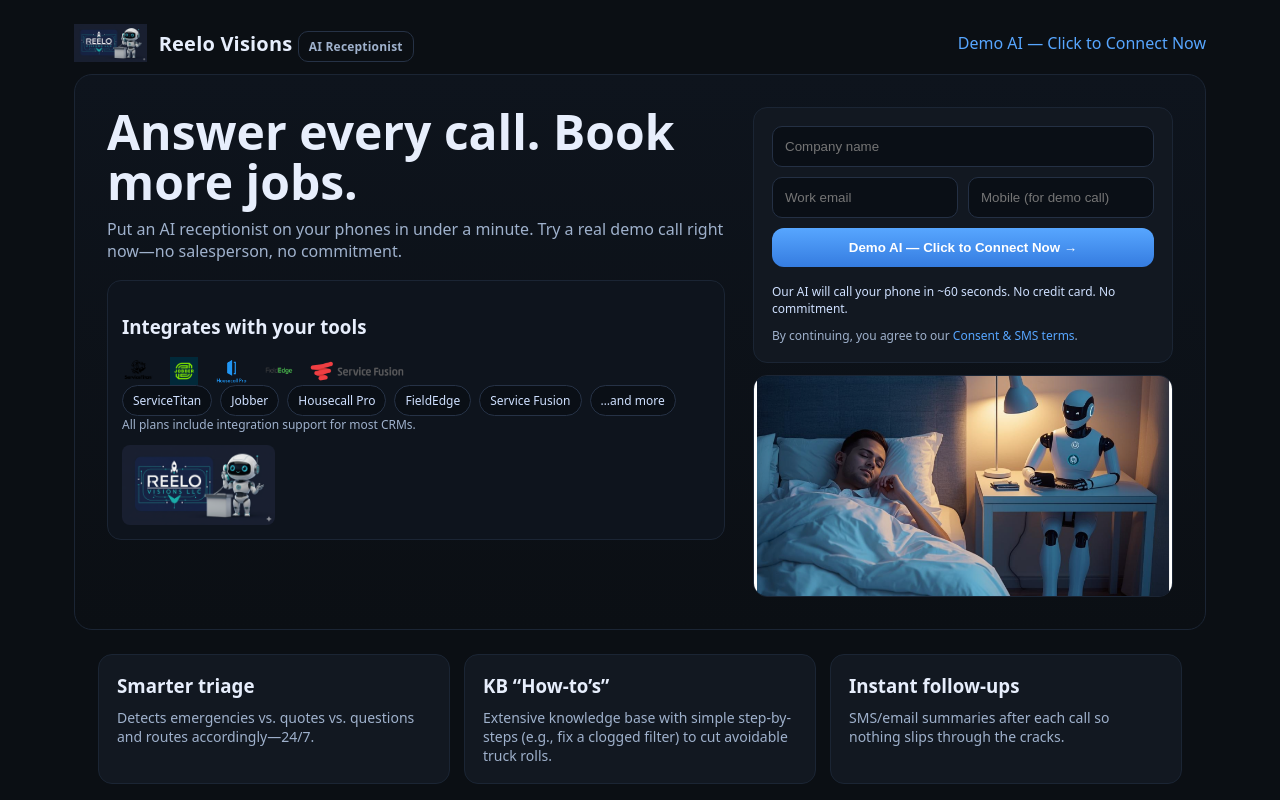
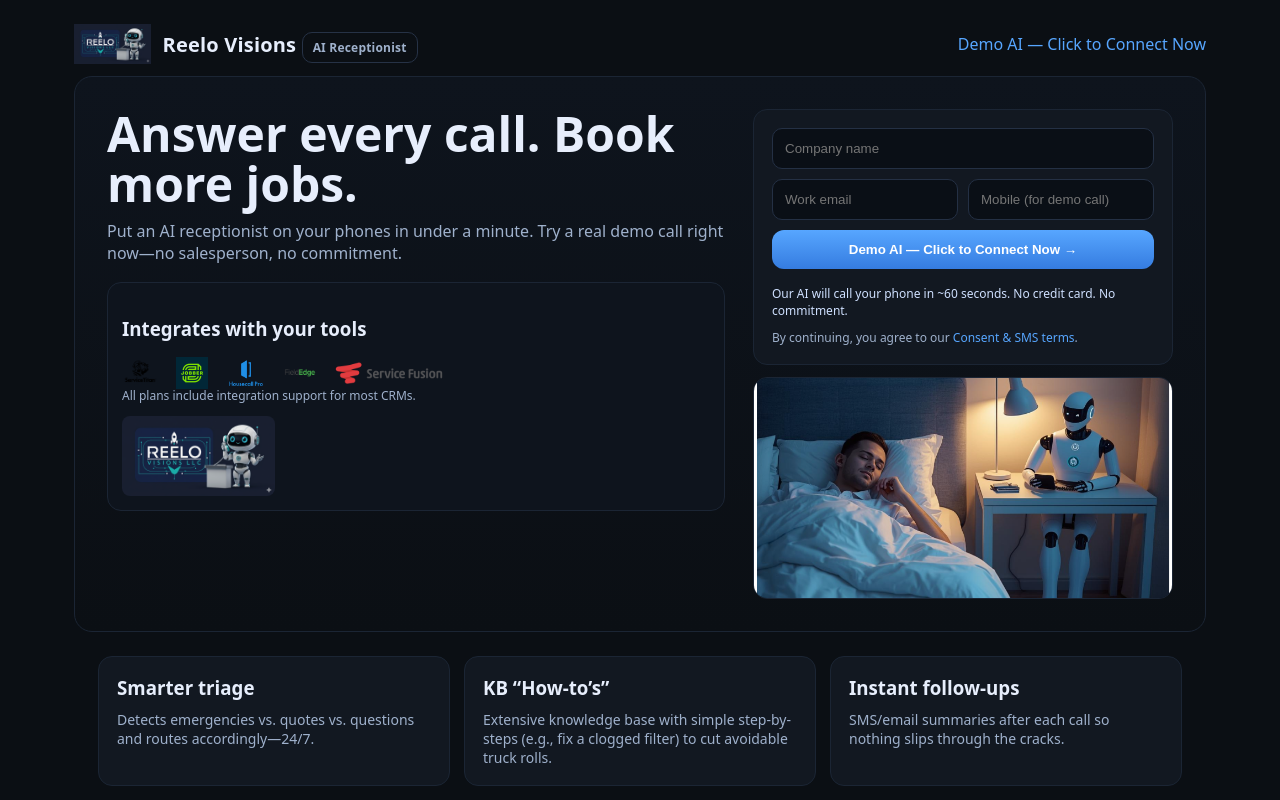
Before and after one commit to reelovisions/reelo-visions-site, a plain HTML site: page index.html in a window 1280 px wide. Shown: the top 800 px of the page. Drawn offline with Linux system fonts and the light colour scheme.

Commit message:
fix(ui): show brand logo; clean CRM logo row (32px height, spacing); remove duplicate text badges

```diff
--- a/assets/site.css
+++ b/assets/site.css
@@ -10,7 +10,7 @@
 header{display:flex;align-items:center;justify-content:space-between;margin-bottom:12px}
 .brand{display:flex;align-items:center;gap:12px}
 .brand .name{font-weight:800;letter-spacing:.2px;font-size:20px}
-.brand img{height:38px;width:auto;display:none}
+.brand img{height:40px;width:auto;display:block}
 .pill{padding:6px 10px;border:1px solid #263246;border-radius:10px;color:#9fb1cc;font-size:12px}
 
 /* Hero: fixed right rail so the form never falls off */
@@ -36,14 +36,14 @@
 /* Integrations + body logo */
 .integrations{margin-top:10px;border:1px solid #1b2534;border-radius:14px;padding:14px;background:#0e141d}
 .badges{display:flex;flex-wrap:wrap;gap:8px}
-.badge{font-size:12px;padding:6px 10px;border:1px solid #263246;border-radius:999px;background:#0a0f16;color:#cfe0ff}
+.badge{font-size:12px;padding:6px 10px;border:1px solid #263246;border-radius:999px;background:#0a0f16;color:#9fb1cc}
 
 #logoBlock{margin-top:12px;display:flex;align-items:center;gap:10px}
 #logoBlock img{max-height:80px;width:auto;display:none;border-radius:8px}
 
 
-.crm-logos{display:flex;flex-wrap:wrap;gap:14px;margin-top:6px}
-.crm-logos img{height:28px;max-width:160px;object-fit:contain;display:inline-block;filter:none}
+.crm-logos{display:flex;flex-wrap:wrap;gap:18px;margin-top:8px;align-items:center}
+.crm-logos img{height:32px;max-width:160px;object-fit:contain;display:inline-block;opacity:.95}
 
 /* Right-rail hero image: capped */
 .hero-media{border-radius:14px;overflow:hidden;border:1px solid #1b2534;background:#0a0f16;margin-top:12px}
@@ -72,8 +72,8 @@
 }
 
 /* CRM logos: grid with consistent height; images contain without distortion */
-.crm-logos{display:flex;flex-wrap:wrap;gap:16px;margin-top:6px;align-items:center}
+.crm-logos{display:flex;flex-wrap:wrap;gap:18px;margin-top:8px;align-items:center}
 .crm-logos picture{display:inline-flex;align-items:center;justify-content:center;height:28px}
-.crm-logos img{height:28px;max-width:160px;object-fit:contain;display:inline-block;filter:none}
+.crm-logos img{height:32px;max-width:160px;object-fit:contain;display:inline-block;opacity:.95}
 
 /* Optional: keep text badges as a fallback under the logos */
--- a/index.html
+++ b/index.html
@@ -45,18 +45,10 @@
           </div>
 
           <!-- Text fallbacks (stay, but visually secondary) -->
-          <div class="badges">
-            <span class="badge">ServiceTitan</span>
-            <span class="badge">Jobber</span>
-            <span class="badge">Housecall Pro</span>
-            <span class="badge">FieldEdge</span>
-            <span class="badge">Service Fusion</span>
-            <span class="badge">…and more</span>
-          </div>
           <div class="note">All plans include integration support for most CRMs.</div>
 
           <div id="logoBlock" style="margin-top:12px">
-            <img id="brandLogoBody" src="/assets/reelo-logo.png" alt="Reelo Visions logo (large)" style="max-height:80px;display:none;border-radius:8px">
+            <img id="brandLogoBody" src="/assets/reelo-logo.png" alt="Reelo Visions logo (large)" >
           </div>
         </div>
       </div>
```
